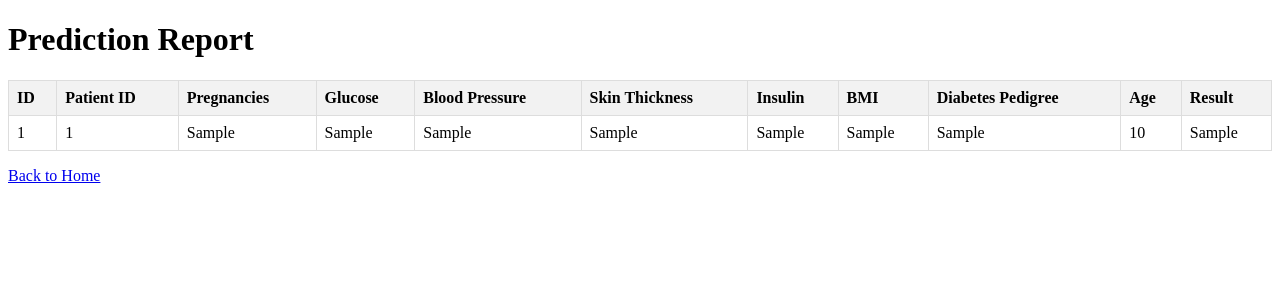
After one commit to RMutua83/diabetes, a Flask app: page /report in a window 1280 px wide. The commit adds this page. Shown: the top 300 px of the page. Run offline with Flask 3, Linux system fonts and the light colour scheme; tables that the repository leaves empty or names only in its code hold one stand-in row (values such as "Sample post"); parts of the project's set-up code (start-up, migrations or seed data) failed here and were passed over.

Commit message:
making the reports

```diff
--- a/app.py
+++ b/app.py
@@ -49,7 +49,7 @@ try:
         host="localhost",
         user="root",
         password="",
-        database="users"
+        database="diabetespred"
     )
 
     if db.is_connected():
@@ -61,24 +61,22 @@ except mysql.connector.Error as e:
     db = None
 
 # Function to insert user registration data into the database
-def registration(user_id, name, email, password):
+def registration(id, name, email, password):
     try:
-        query = "INSERT INTO tbl_users (id, name, email, password) VALUES (%s, %s, %s, %s)"
-        cursor.execute(query, (user_id, name, email, password))
+        query = "INSERT INTO users (id, name, email, password) VALUES (%s, %s, %s, %s)"
+        cursor.execute(query, (id, name, email, password))
         db.commit()
-        flash('You have successfully registered!', 'success')
-
+        flash('You have successfully registered! Please log in.', 'success')
     except mysql.connector.Error as e:
         flash(f"Error while inserting data into MySQL: {e}", 'danger')
 
 # Function to verify user credentials during login
-def verify(user_id, password):
+def verify(id, password):
     try:
-        query = "SELECT * FROM tbl_users WHERE id = %s AND password = %s"
-        cursor.execute(query, (user_id, password))
+        query = "SELECT * FROM users WHERE id = %s AND password = %s"
+        cursor.execute(query, (id, password))
         user = cursor.fetchone()
         return user
-
     except mysql.connector.Error as e:
         print(f"Error while querying MySQL: {e}")
         return None
@@ -96,7 +94,6 @@ def register():
 
     return render_template('register.html')
 
-
 @app.route('/login', methods=['GET', 'POST'])
 def login():
     if request.method == 'POST':
@@ -108,7 +105,7 @@ def login():
         if user:
             session['user_id'] = user[0]  # Store user ID in session
             flash('Login successful!', 'success')
-            return redirect(url_for('home'))
+            return redirect(url_for('prediction'))
         else:
             flash('Invalid credentials. Please try again.', 'danger')
 
@@ -120,8 +117,13 @@ def home():
 
 @app.route('/prediction', methods=['GET', 'POST'])
 def prediction():
+    if 'user_id' not in session:
+        flash('Please log in first.', 'danger')
+        return redirect(url_for('login'))
+
     if request.method == 'POST':
         try:
+            patient_id = session['user_id']  # Use logged-in user's ID as patient ID
             val1 = float(request.form['pregnancies'])
             val2 = float(request.form['glucose'])
             val3 = float(request.form['BP'])
@@ -137,6 +139,15 @@ def prediction():
 
             result = "Positive" if my_prediction[0] == 1 else "Negative"
 
+            # Store prediction result in database
+            try:
+                query = "INSERT INTO predictions (patient_id, pregnancies, glucose, blood_pressure, skin_thickness, insulin, bmi, diabetes_pedigree, age, result) VALUES (%s, %s, %s, %s, %s, %s, %s, %s, %s, %s)"
+                cursor.execute(query, (patient_id, val1, val2, val3, val4, val5, val6, val7, val8, result))
+                db.commit()
+                flash('Prediction result stored successfully!', 'success')
+            except mysql.connector.Error as e:
+                flash(f"Error while inserting prediction into MySQL: {e}", 'danger')
+
             return render_template('result.html', result=result)
         except ValueError:
             flash('Invalid input. Please enter valid numerical values.', 'danger')
@@ -145,12 +156,22 @@ def prediction():
 
 @app.route('/logout')
 def logout():
-    session.pop('user_id', None)
+    session.pop('id', None)
     return redirect(url_for('home'))
 
 @app.route('/result')
 def result():
     return render_template('result.html')
 
+@app.route('/report')
+def report():
+    try:
+        cursor.execute("SELECT * FROM predictions")
+        predictions = cursor.fetchall()
+        return render_template('report.html', predictions=predictions)
+    except mysql.connector.Error as e:
+        flash(f"Error while fetching predictions from MySQL: {e}", 'danger')
+        return redirect(url_for('home'))
+
 if __name__ == '__main__':
     app.run(debug=True)
--- a/templates/register.html
+++ b/templates/register.html
@@ -4,9 +4,9 @@
     <link rel="stylesheet" href="/static/register.css">
 </head>
 <body>
-
+    <div class="container">
     <h1>Registration Page</h1>
-    <div>
+    <div class="profile-pic"></div>
         <form action="/register" method="POST">
             <ul>
                 <label for="id">ID :</label>
--- /dev/null
+++ b/templates/report.html
@@ -0,0 +1,70 @@
+<!DOCTYPE html>
+<html lang="en">
+<head>
+
+    <title>Prediction Report</title>
+    <style>
+        table {
+            width: 100%;
+            border-collapse: collapse;
+            margin-top: 20px;
+        }
+        th, td {
+            border: 1px solid #ddd;
+            padding: 8px;
+            text-align: left;
+        }
+        th {
+            background-color: #f2f2f2;
+        }
+        tr:hover {
+            background-color: #f5f5f5;
+        }
+    </style>
+
+</head>
+<body>
+    <h1>Prediction Report</h1>
+
+    {% if predictions %}
+    <table>
+        <thead>
+            <tr>
+                <th>ID</th>
+                <th>Patient ID</th>
+                <th>Pregnancies</th>
+                <th>Glucose</th>
+                <th>Blood Pressure</th>
+                <th>Skin Thickness</th>
+                <th>Insulin</th>
+                <th>BMI</th>
+                <th>Diabetes Pedigree</th>
+                <th>Age</th>
+                <th>Result</th>
+            </tr>
+        </thead>
+        <tbody>
+            {% for prediction in predictions %}
+            <tr>
+                <td>{{ prediction[0] }}</td>
+                <td>{{ prediction[1] }}</td>
+                <td>{{ prediction[2] }}</td>
+                <td>{{ prediction[3] }}</td>
+                <td>{{ prediction[4] }}</td>
+                <td>{{ prediction[5] }}</td>
+                <td>{{ prediction[6] }}</td>
+                <td>{{ prediction[7] }}</td>
+                <td>{{ prediction[8] }}</td>
+                <td>{{ prediction[9] }}</td>
+                <td>{{ prediction[10] }}</td>
+            </tr>
+            {% endfor %}
+        </tbody>
+    </table>
+    {% else %}
+    <p>No predictions found.</p>
+    {% endif %}
+
+    <p><a href="{{ url_for('home') }}">Back to Home</a></p>
+</body>
+</html>
--- a/templates/result.html
+++ b/templates/result.html
@@ -11,10 +11,13 @@
     <div>
         {% if result %}
         <p>Your diabetes test result is: <strong>{{ result }}</strong></p>
+        <form action="/report" method="get">
+            <input type="submit" value="View Report">
+        </form>
         {% else %}
         <p>No result available.</p>
         {% endif %}
-        <input type="submit" value="Download">
+        <input type="submit" value="report">
     </div>
 
     <footer> Copyright by Ryan&Sc Foundation </footer>
```
Also changed, not shown: static/prediction.css (+10 -0 lines), templates/prediction.html (+8 -0 lines), static/report.css (added).
